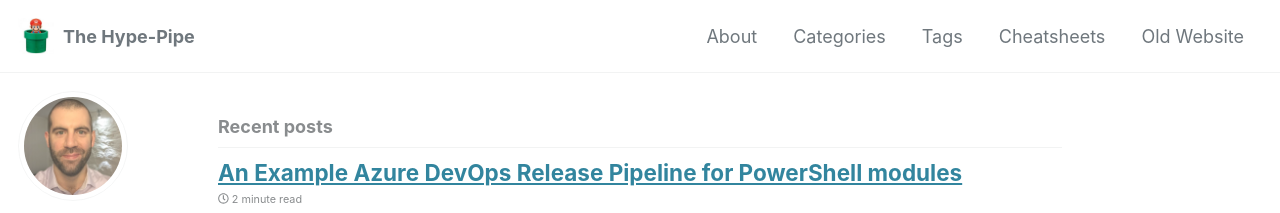
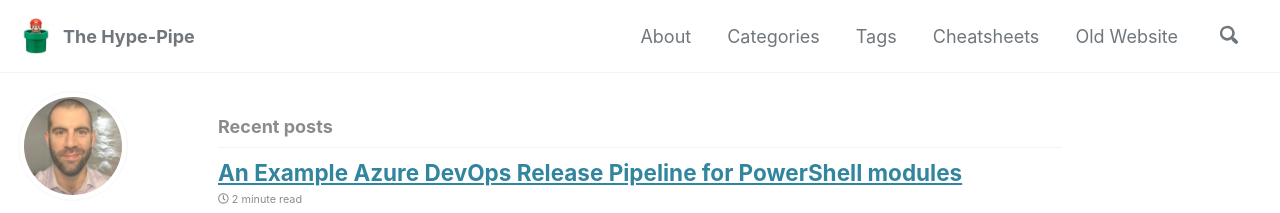
Before and after one commit to adamrushuk/adamrushuk.github.io, a Jekyll site: the page built from index.html, in a window 1280 px wide. Shown: the top 213 px of the page. Built offline with Jekyll 4.4.1, drawn with Linux system fonts in a browser that asks for light colours; cached includes are drawn as plain includes; the list of posts is cut into pages by our own code.

```diff
--- a/_config.yml
+++ b/_config.yml
@@ -64,7 +64,7 @@ reCaptcha:
   secret                 :
 atom_feed:
   path                   : # blank (default) uses feed.xml
-search                   : "true" # true, false (default)
+search                   : true # true, false (default)
 search_full_content      : # true, false (default)
 search_provider          : # lunr (default), algolia, google
 algolia:
```
